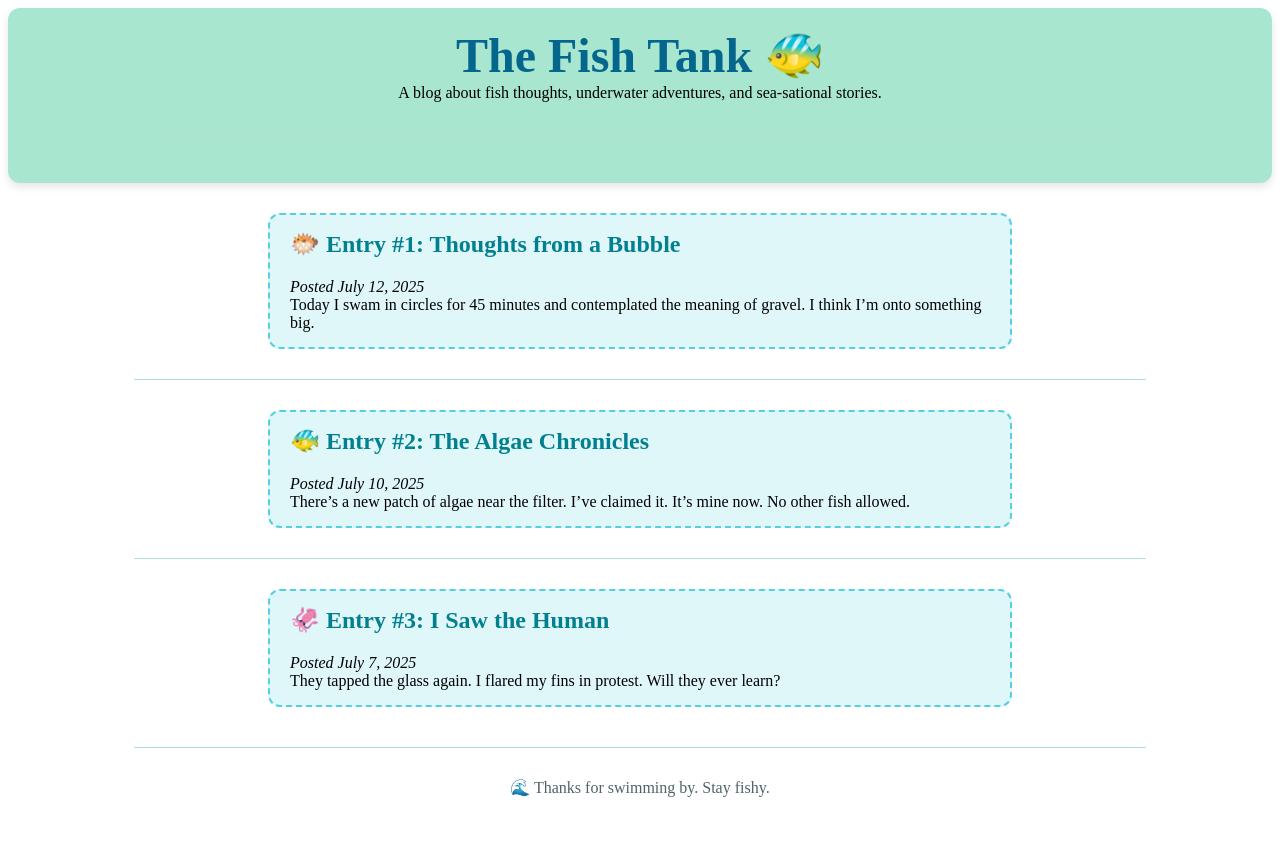
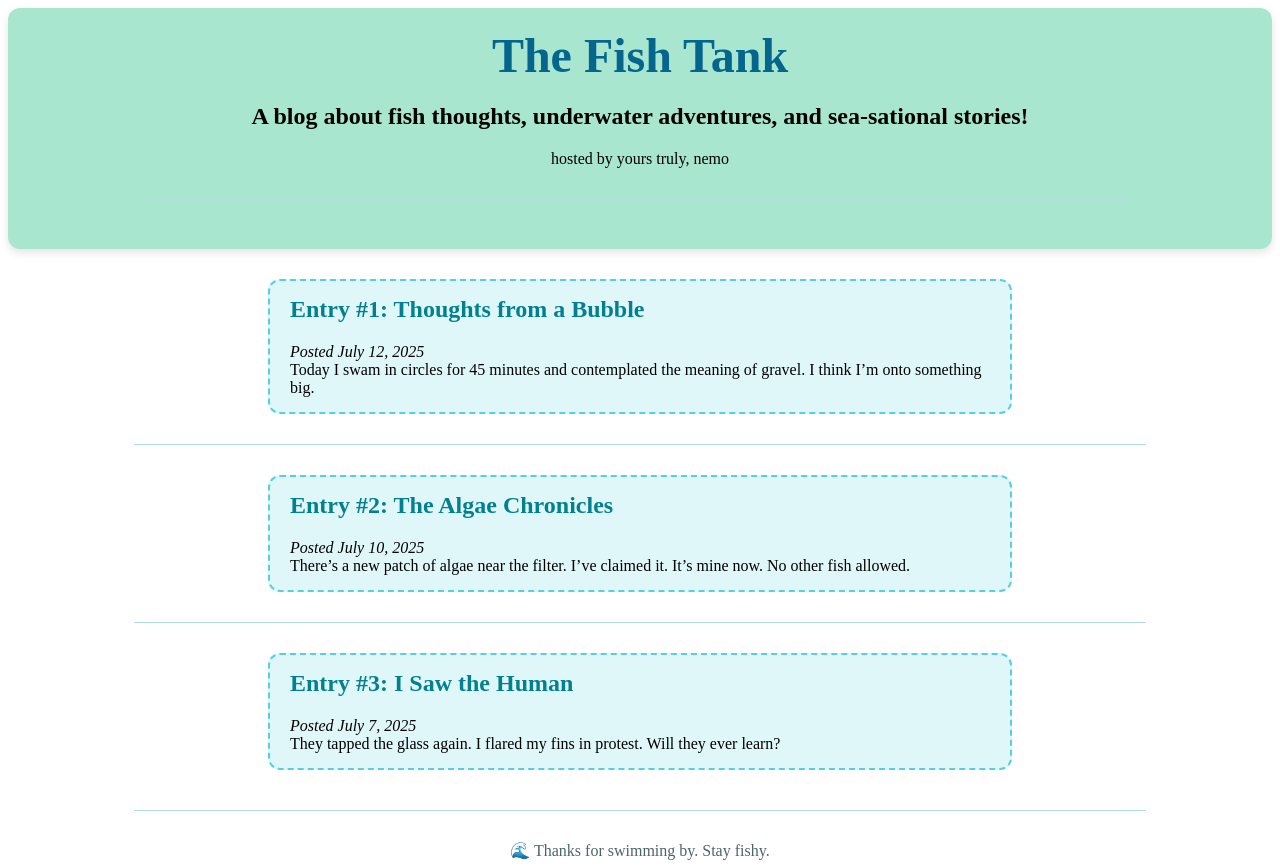
Before and after one commit to coradenning/mycelium-sites, a plain HTML site: page fish-blog/index.html in a window 1280 px wide. Before the commit the page ends 805 px from the top, so only its background shows below. Drawn offline with Linux system fonts and the light colour scheme.

Commit message:
index.html
tested github editing

```diff
--- a/fish-blog/index.html
+++ b/fish-blog/index.html
@@ -9,8 +9,10 @@
 
   <!-- Header -->
   <header>
-    <h1>The Fish Tank 🐠</h1>
-    <p>A blog about fish thoughts, underwater adventures, and sea-sational stories.</p>
+    <h1>The Fish Tank</h1>
+    <h2>A blog about fish thoughts, underwater adventures, and sea-sational stories!</h2>
+    <p>hosted by yours truly, nemo</p>
+
     <hr>
   </header>
 
@@ -18,7 +20,7 @@
   <main>
 
     <article>
-      <h2>🐡 Entry #1: Thoughts from a Bubble</h2>
+      <h2>Entry #1: Thoughts from a Bubble</h2>
       <p><em>Posted July 12, 2025</em></p>
       <p>Today I swam in circles for 45 minutes and contemplated the meaning of gravel. I think I’m onto something big.</p>
     </article>
@@ -26,7 +28,7 @@
     <hr>
 
     <article>
-      <h2>🐠 Entry #2: The Algae Chronicles</h2>
+      <h2>Entry #2: The Algae Chronicles</h2>
       <p><em>Posted July 10, 2025</em></p>
       <p>There’s a new patch of algae near the filter. I’ve claimed it. It’s mine now. No other fish allowed.</p>
     </article>
@@ -34,7 +36,7 @@
     <hr>
 
     <article>
-      <h2>🦑 Entry #3: I Saw the Human</h2>
+      <h2>Entry #3: I Saw the Human</h2>
       <p><em>Posted July 7, 2025</em></p>
       <p>They tapped the glass again. I flared my fins in protest. Will they ever learn?</p>
     </article>
```
